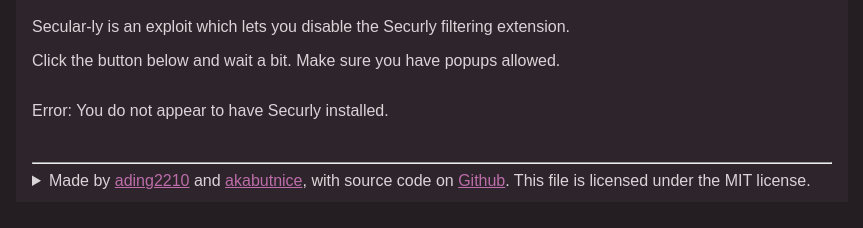
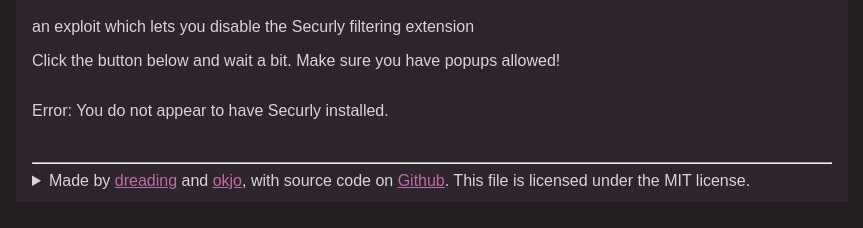
Before and after one commit to dreadingg/vrrom, a plain HTML site: page index (3).html in a window 1280 px wide. Shown: the part 68-296 px from the top of the page, without its empty margins (208-1071 px from the left). Drawn offline with Linux system fonts and the light colour scheme.

Commit message:
Update index (3).html

```diff
--- a/index (3).html
+++ b/index (3).html
@@ -1,7 +1,7 @@
 <!DOCTYPE html>
 <html lang="en">
   <head>
-    <title>Secular-ly</title>
+    <title>Sec opsec</title>
     <meta charset="utf-8">
     <meta name="viewport" content="width=device-width">
     <style>
@@ -132,8 +132,8 @@
   <body>
     <div id="main_div">
       <h1 style="margin-top: 8px">Secular-ly</h1>
-      <p>Secular-ly is an exploit which lets you disable the Securly filtering extension.</p>
-      <p>Click the button below and wait a bit. Make sure you have popups allowed.</p>
+      <p>an exploit which lets you disable the Securly filtering extension</p>
+      <p>Click the button below and wait a bit. Make sure you have popups allowed!</p>
 
       <div id="buttons_container">
         <p id="status_text"><i>Detecting extensions...</i></p>
@@ -155,7 +155,7 @@
       <hr>
       <details>
         <summary style="margin-bottom: 8px;">
-          Made by <a href="https://github.com/ading2210" target="_blank">ading2210</a> and <a href="https://github.com/akabutnicer" target="_blank">akabutnice</a>, with source code on <a href="https://github.com/ading2210/secular-ly" target="_blank">Github</a>. This file is licensed under the MIT license.
+          Made by <a href="https://github.com/dreadingg" target="_blank">dreading</a> and <a href="https://github.com/okjo" target="_blank">okjo</a>, with source code on <a href="https://github.com/dreadingg/vrrom" target="_blank">Github</a>. This file is licensed under the MIT license.
         </summary>
         <pre>MIT License
 Copyright (c) 2026 ading2210
```
